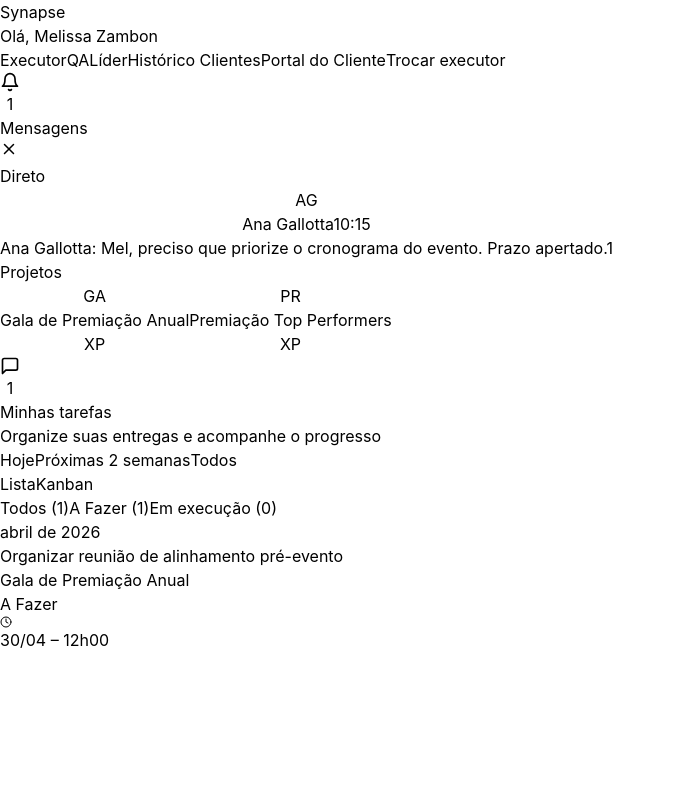
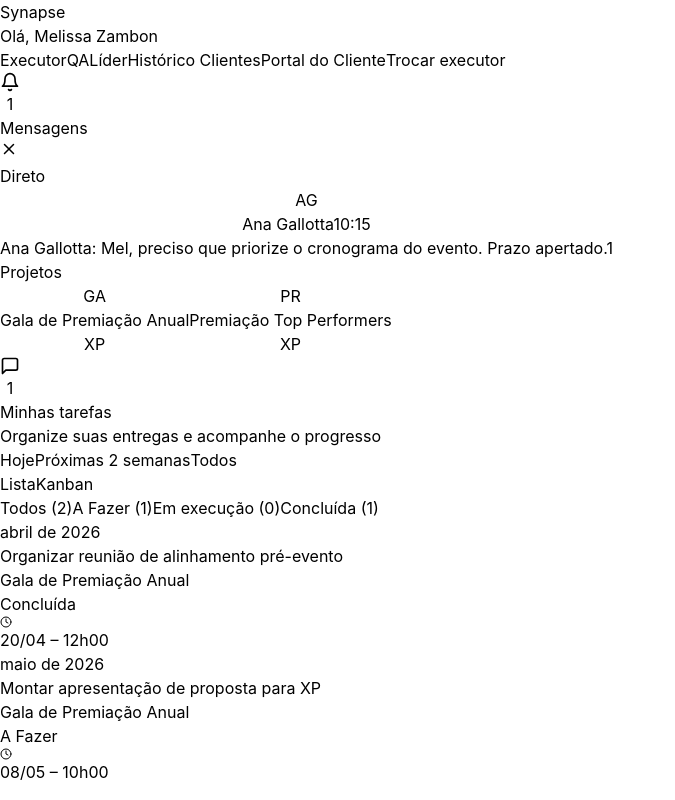
Before and after one commit to anacpgallotta-hue/synapse-mvp, a React (Vite) app: page / in a window 1280 px wide. Shown: the whole page, without its empty margins (0-675 px from the left). Built offline with nearby package versions, Linux system fonts and the light colour scheme.

Commit message:
Add 1 file, update 1 file

```diff
--- a/src/App.jsx
+++ b/src/App.jsx
@@ -63,14 +63,19 @@ const historicProjects = [
 ];
 
 const initialTasks = [
-  { id: "tk5", title: "Organizar reunião de alinhamento pré-evento", projectId: "p1", project: "Gala de Premiação Anual", executor: "t1", executorName: "Melissa Zambon", priority: "Alta", status: "a_fazer", area: "eventos", deadline: "2026-04-30T12:00", description: "Agendar e organizar reunião de alinhamento com todos os stakeholders antes do evento", checklist: [{ text: "Definir pauta", done: false }, { text: "Enviar convites", done: false }, { text: "Preparar material", done: false }], attachments: [], submittedLink: "", qaComment: "", feedbackOrigin: null },
+  // p1 — Gala de Premiação Anual (XP) — squad: t1, t4
+  { id: "tk5", title: "Organizar reunião de alinhamento pré-evento", projectId: "p1", project: "Gala de Premiação Anual", executor: "t1", executorName: "Melissa Zambon", priority: "Alta", status: "concluida", area: "eventos", deadline: "2026-04-20T12:00", description: "Agendar e organizar reunião de alinhamento com todos os stakeholders antes do evento", checklist: [{ text: "Definir pauta", done: true }, { text: "Enviar convites", done: true }, { text: "Preparar material", done: true }], attachments: [], submittedLink: "https://docs.google.com/document/reuniao-alinhamento", qaComment: "", feedbackOrigin: null },
   { id: "tk8", title: "Definir decoração e ambientação", projectId: "p1", project: "Gala de Premiação Anual", executor: "t4", executorName: "Samara Aboultaif", priority: "Alta", status: "em_execucao", area: "eventos", deadline: "2026-05-10T14:00", description: "Pesquisar e definir conceito visual, decoração e ambientação da Gala", checklist: [{ text: "Levantar referências visuais", done: true }, { text: "Orçar fornecedores de decoração", done: false }, { text: "Apresentar proposta ao líder", done: false }], attachments: [], submittedLink: "", qaComment: "", feedbackOrigin: null },
-  { id: "tk6", title: "Montar checklist de fornecedores", projectId: "p9", project: "Ativação de Marca - Evento Gastronômico", executor: "t2", executorName: "Maria Eduarda Vittori", priority: "Alta", status: "em_execucao", area: "eventos", deadline: "2026-04-18T17:00", description: "Listar e confirmar todos os fornecedores para o evento gastronômico", checklist: [{ text: "Buffet", done: true }, { text: "Som e luz", done: false }, { text: "Decoração", done: false }], attachments: [], submittedLink: "", qaComment: "", feedbackOrigin: null },
+  { id: "tk13", title: "Montar apresentação de proposta para XP", projectId: "p1", project: "Gala de Premiação Anual", executor: "t1", executorName: "Melissa Zambon", priority: "Alta", status: "a_fazer", area: "eventos", deadline: "2026-05-08T10:00", description: "Criar deck de apresentação da proposta criativa da Gala para aprovação do cliente XP", checklist: [{ text: "Estruturar narrativa", done: false }, { text: "Criar slides", done: false }, { text: "Revisar com líder", done: false }], attachments: [], submittedLink: "", qaComment: "", feedbackOrigin: null },
+  // p2 — Festival de Esportes Radicais (Red Bull) — squad: t2, t3
+  { id: "tk11", title: "Mapear atividades radicais", projectId: "p2", project: "Festival de Esportes Radicais", executor: "t2", executorName: "Maria Eduarda Vittori", priority: "Alta", status: "concluida", area: "eventos", deadline: "2026-04-28T14:00", description: "Pesquisar e definir quais atividades radicais estarão disponíveis no festival", checklist: [{ text: "Listar modalidades", done: true }, { text: "Orçar fornecedores especializados", done: true }, { text: "Avaliar segurança", done: true }], attachments: [], submittedLink: "https://docs.google.com/spreadsheets/atividades-radicais", qaComment: "", feedbackOrigin: null },
+  { id: "tk12", title: "Criar plano de comunicação visual", projectId: "p2", project: "Festival de Esportes Radicais", executor: "t3", executorName: "Carolina Guimarães", priority: "Média", status: "em_execucao", area: "eventos", deadline: "2026-05-18T16:00", description: "Desenvolver identidade visual e materiais de comunicação do festival", checklist: [{ text: "Criar mood board", done: true }, { text: "Definir paleta de cores", done: true }, { text: "Produzir peças gráficas", done: false }], attachments: [], submittedLink: "", qaComment: "", feedbackOrigin: null },
+  // p9 — Ativação Gastronômica (Red Bull) — squad: t2, t4
+  { id: "tk6", title: "Montar checklist de fornecedores", projectId: "p9", project: "Ativação de Marca - Evento Gastronômico", executor: "t2", executorName: "Maria Eduarda Vittori", priority: "Alta", status: "concluida", area: "eventos", deadline: "2026-04-10T17:00", description: "Listar e confirmar todos os fornecedores para o evento gastronômico", checklist: [{ text: "Buffet", done: true }, { text: "Som e luz", done: true }, { text: "Decoração", done: true }], attachments: [], submittedLink: "https://docs.google.com/spreadsheets/fornecedores-gastro", qaComment: "", feedbackOrigin: null },
   { id: "tk9", title: "Planejar logística do espaço", projectId: "p9", project: "Ativação de Marca - Evento Gastronômico", executor: "t4", executorName: "Samara Aboultaif", priority: "Média", status: "a_fazer", area: "eventos", deadline: "2026-05-20T12:00", description: "Definir layout do espaço, mapa de áreas e fluxo de convidados", checklist: [{ text: "Visitar local", done: false }, { text: "Criar mapa de áreas", done: false }], attachments: [], submittedLink: "", qaComment: "", feedbackOrigin: null },
+  // p10 — Operações (XP) — squad: t3, t4
   { id: "tk7", title: "Criar cronograma do evento", projectId: "p10", project: "Operações", executor: "t4", executorName: "Samara Aboultaif", priority: "Média", status: "em_qa", area: "eventos", deadline: "2026-04-25T12:00", description: "Desenvolver cronograma detalhado hora a hora do evento", checklist: [{ text: "Definir programação", done: true }, { text: "Alocar espaços", done: true }], attachments: [], submittedLink: "https://docs.google.com/spreadsheets/cronograma", qaComment: "", feedbackOrigin: null },
   { id: "tk10", title: "Contratar equipe de apoio operacional", projectId: "p10", project: "Operações", executor: "t3", executorName: "Carolina Guimarães", priority: "Alta", status: "a_fazer", area: "eventos", deadline: "2026-05-15T10:00", description: "Selecionar e contratar equipe de apoio para o dia do evento", checklist: [{ text: "Definir perfis necessários", done: false }, { text: "Contatar agências", done: false }, { text: "Confirmar equipe", done: false }], attachments: [], submittedLink: "", qaComment: "", feedbackOrigin: null },
-  { id: "tk11", title: "Mapear atividades radicais", projectId: "p2", project: "Festival de Esportes Radicais", executor: "t2", executorName: "Maria Eduarda Vittori", priority: "Alta", status: "a_fazer", area: "eventos", deadline: "2026-05-12T14:00", description: "Pesquisar e definir quais atividades radicais estarão disponíveis no festival", checklist: [{ text: "Listar modalidades", done: false }, { text: "Orçar fornecedores especializados", done: false }, { text: "Avaliar segurança", done: false }], attachments: [], submittedLink: "", qaComment: "", feedbackOrigin: null },
-  { id: "tk12", title: "Criar plano de comunicação visual", projectId: "p2", project: "Festival de Esportes Radicais", executor: "t3", executorName: "Carolina Guimarães", priority: "Média", status: "em_execucao", area: "eventos", deadline: "2026-05-18T16:00", description: "Desenvolver identidade visual e materiais de comunicação do festival", checklist: [{ text: "Criar mood board", done: true }, { text: "Definir paleta de cores", done: true }, { text: "Produzir peças gráficas", done: false }], attachments: [], submittedLink: "", qaComment: "", feedbackOrigin: null },
 ];
 
 const initialLearnings = [
@@ -82,12 +87,12 @@ const initialLearnings = [
 ];
 
 const initialFeedbacks = [
-  // Feedback sobre entrega específica (tem relatedTaskId) — executor do relatedTask deve estar no squad do projeto
-  { id: "f2", projectId: "p2", clientId: "c3", clientName: "Red Bull", type: "Sugestão", text: "Incluir opção de atividade alternativa para participantes com menor preparo físico.", date: "2026-04-14", status: "pendente", assignedTaskId: null, relatedTaskId: "tk11" },
-  { id: "f5", projectId: "p1", clientId: "c5", clientName: "XP", type: "Ajuste", text: "A reunião de alinhamento pré-evento não cobriu o tema de logística de transporte. Refazer com esse ponto.", date: "2026-05-02", status: "pendente", assignedTaskId: null, relatedTaskId: "tk5" },
-  // Feedback geral sobre projeto (sem relatedTaskId)
-  { id: "f3", projectId: "p1", clientId: "c5", clientName: "XP", type: "Elogio", text: "Excelente organização do cronograma da Gala. Time muito ágil nas respostas.", date: "2026-04-20", status: "pendente", assignedTaskId: null, relatedTaskId: null },
-  { id: "f4", projectId: "p9", clientId: "c3", clientName: "Red Bull", type: "Ajuste", text: "Precisamos de mais opções de cardápio vegano para o evento gastronômico. Reavaliar fornecedores.", date: "2026-05-01", status: "pendente", assignedTaskId: null, relatedTaskId: "tk6" },
+  // Feedback sobre entregas CONCLUÍDAS — cliente só dá feedback no que já recebeu
+  { id: "f2", projectId: "p2", clientId: "c3", clientName: "Red Bull", type: "Sugestão", text: "Incluir opção de atividade alternativa para participantes com menor preparo físico. O mapeamento ficou bom mas faltou pensar em acessibilidade.", date: "2026-05-01", status: "pendente", assignedTaskId: null, relatedTaskId: "tk11" },
+  { id: "f5", projectId: "p1", clientId: "c5", clientName: "XP", type: "Ajuste", text: "A reunião de alinhamento pré-evento não cobriu o tema de logística de transporte. Refazer com esse ponto.", date: "2026-04-22", status: "pendente", assignedTaskId: null, relatedTaskId: "tk5" },
+  { id: "f4", projectId: "p9", clientId: "c3", clientName: "Red Bull", type: "Ajuste", text: "Precisamos de mais opções de cardápio vegano para o evento gastronômico. Reavaliar fornecedores do checklist.", date: "2026-04-15", status: "pendente", assignedTaskId: null, relatedTaskId: "tk6" },
+  // Feedback geral sobre projeto (sem relatedTaskId — elogio não precisa de entrega específica)
+  { id: "f3", projectId: "p1", clientId: "c5", clientName: "XP", type: "Elogio", text: "Excelente organização do cronograma da Gala. Time muito ágil nas respostas.", date: "2026-04-25", status: "pendente", assignedTaskId: null, relatedTaskId: null },
 ];
 
 // Notas internas por cliente — preferências, observações da equipe
```
Also changed, not shown: .dyad/screenshot/4ae1818cf3ce69eb71d2e8c37fd07035a2a45101.png (added).
